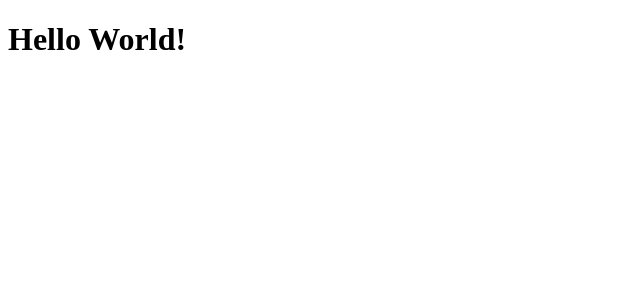
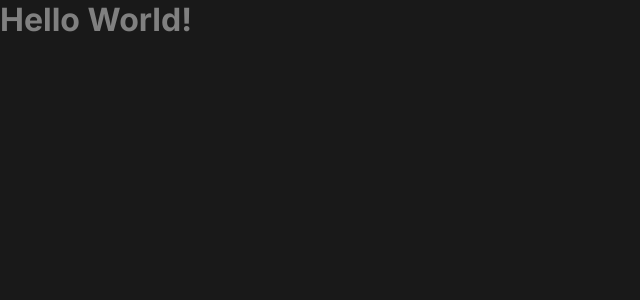
Before and after one commit to JhonatanGAlves/to-do-list-challenge, a React (Vite) app: page / in a window 1280 px wide. Shown: the top 300 px of the page, without its empty margins (0-640 px from the left). Built offline with nearby package versions, Linux system fonts and the light colour scheme.

Commit message:
➕ title: GlobalStyles component imported into App component

```diff
--- a/src/App.tsx
+++ b/src/App.tsx
@@ -1,3 +1,10 @@
+import { GlobalStyles } from "../styles/global";
+
 export const App = () => {
-  return <h1>Hello World!</h1>;
+  return (
+    <>
+      <h1>Hello World!</h1>
+      <GlobalStyles />
+    </>
+  );
 };
```
